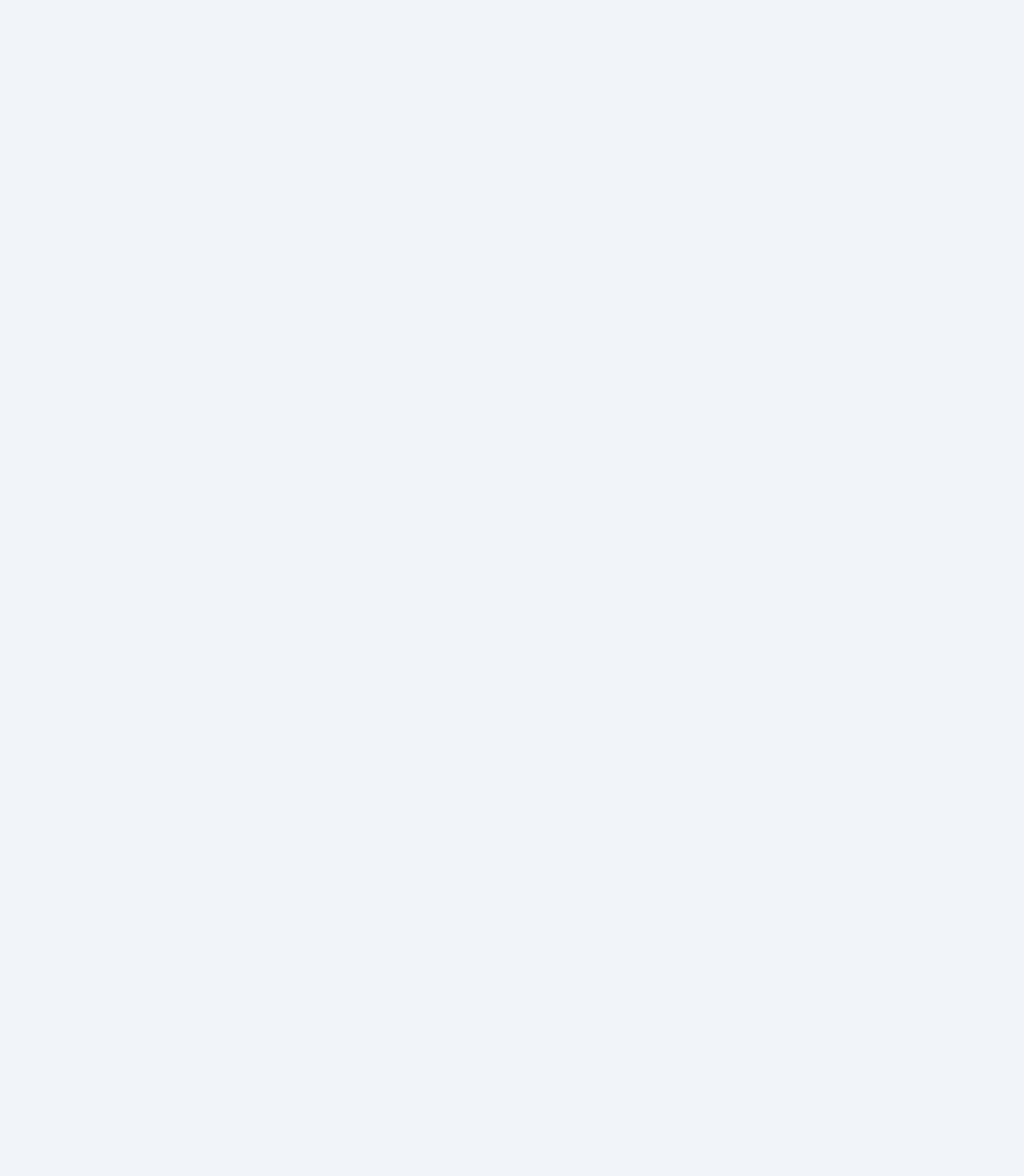
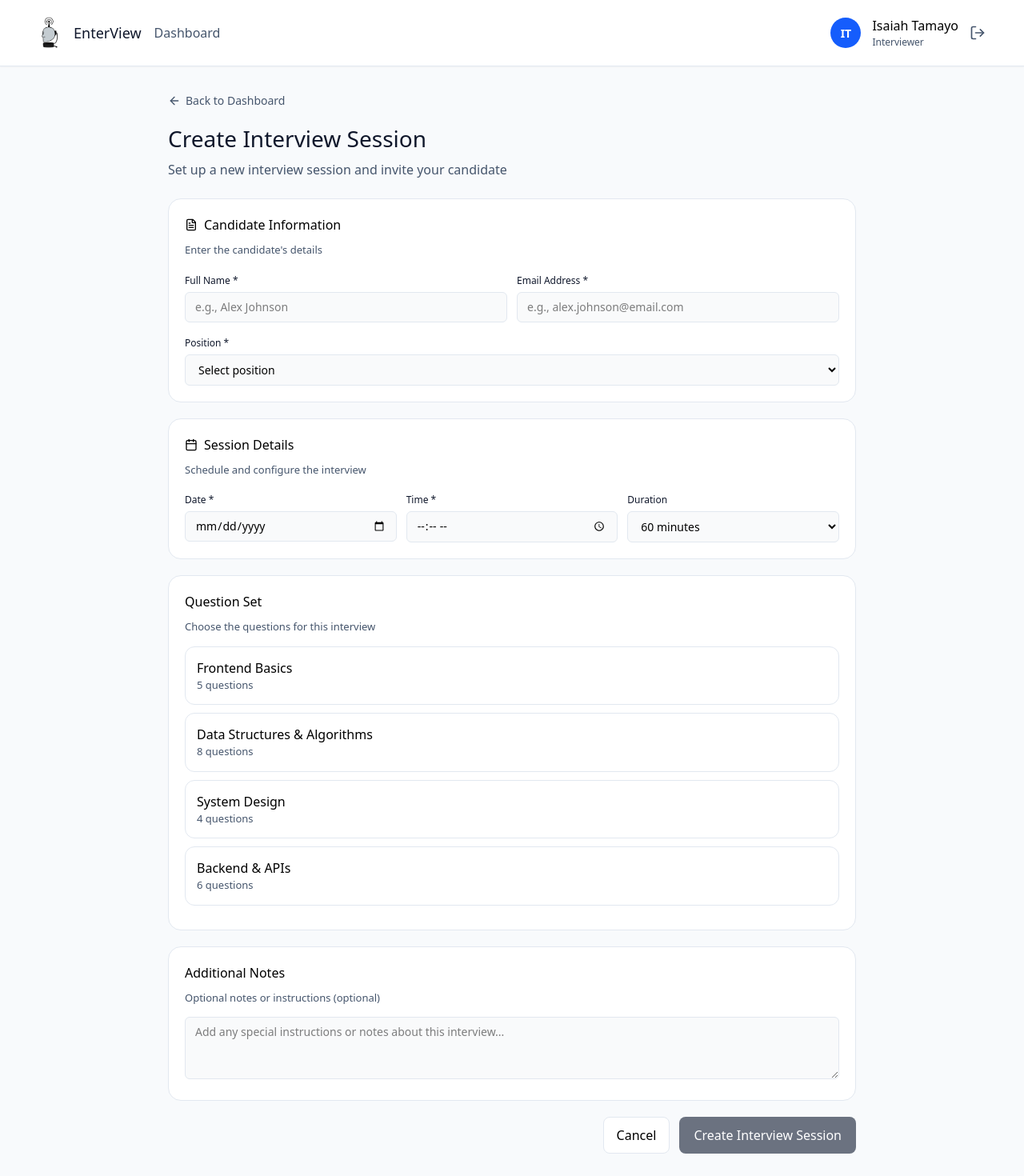
Before and after one commit to igrimzyi/Interviewer, a React (Vite) app in the folder apps/web/: page /session/create in a window 1280 px wide. Before the commit this address had no page. Shown: the top 1470 px of the page at 80% size. Before the commit the page ends 800 px from the top, so only its background shows below. Built offline with nearby package versions, Linux system fonts and the light colour scheme; sample sign-in values are in the browser's storage.

Commit message:
Implemented session creation page UI with form structure and navigation

```diff
--- a/apps/web/src/App.tsx
+++ b/apps/web/src/App.tsx
@@ -1,10 +1,13 @@
 import { Routes, Route } from "react-router-dom";
-import Navbar from './components/Navbar.tsx'
-import './index.css'
-import LandingPage from './pages/LandingPage.tsx'
+import Navbar from "./components/Navbar.tsx";
+import "./index.css";
+import LandingPage from "./pages/LandingPage.tsx";
 import Register from "./pages/Register";
 import Dashboard from "./pages/Dashboard";
 import LoginPage from "./pages/LoginPage.tsx";
+import Session from "./pages/Session";
+
+// ✅ FROM TEAM (KEEP)
 import { AuthProvider } from "./context/AuthContext";
 import ProtectedRoute from "./components/ProtectedRoute";
 
@@ -13,14 +16,26 @@ function App() {
     <AuthProvider>
       <div className="min-h-screen w-full">
         <Routes>
-          <Route path="/" element={<><Navbar/> <LandingPage /></>} />
+          <Route path="/" element={<><Navbar /> <LandingPage /></>} />
           <Route path="/register" element={<Register />} />
           <Route path="/login" element={<LoginPage />} />
+
+          {/* ✅ PROTECTED DASHBOARD */}
           <Route
             path="/dashboard"
             element={
               <ProtectedRoute>
                 <Dashboard />
+              </ProtectedRoute>
+            }
+          />
+
+          {/* ✅ YOUR NEW ROUTE (also protected) */}
+          <Route
+            path="/session/create"
+            element={
+              <ProtectedRoute>
+                <Session />
               </ProtectedRoute>
             }
           />
--- a/apps/web/src/pages/Dashboard.tsx
+++ b/apps/web/src/pages/Dashboard.tsx
@@ -1,4 +1,5 @@
 import React, { useState, useEffect } from "react";
+import { useNavigate } from "react-router-dom";
 import LoggedInNavbar from "../components/LoggedInNavbar";
 import {
   Plus,
@@ -93,6 +94,7 @@ const mockActivities: Activity[] = [
 ];
 
 const Dashboard: React.FC = () => {
+  const navigate = useNavigate();
   const [interviews, setInterviews] = useState<Interview[]>([]);
   const [activities, setActivities] = useState<Activity[]>([]);
   const [loading, setLoading] = useState<boolean>(true);
@@ -153,13 +155,16 @@ const Dashboard: React.FC = () => {
               }}
             >
               {[
-                { title: "New Interview", subtitle: "Schedule session", icon: <Plus size={20} />, color: "#2563EB" },
+                { title: "New Interview", subtitle: "Schedule session", icon: <Plus size={20} />, color: "#2563EB", route: "/session/create" },
                 { title: "Invite Team", subtitle: "Add interviewers", icon: <Users size={20} />, color: "#7C3AED" },
                 { title: "Question Bank", subtitle: "Browse questions", icon: <FileCode size={20} />, color: "#16A34A" },
                 { title: "Calendar", subtitle: "View schedule", icon: <Calendar size={20} />, color: "#EA580C" },
               ].map((card, i) => (
                 <div
                   key={i}
+                  onClick={() => {
+                    if (card.route) navigate(card.route);
+                  }}
                   style={{
                     background: "white",
                     padding: 20,
@@ -169,6 +174,7 @@ const Dashboard: React.FC = () => {
                     alignItems: "center",
                     gap: 16,
                     boxShadow: "0 2px 6px rgba(15,23,43,0.04)",
+                    cursor: card.route ? "pointer" : "default",
                   }}
                 >
                   <div
--- /dev/null
+++ b/apps/web/src/pages/Session.tsx
@@ -0,0 +1,244 @@
+import LoggedInNavbar from "../components/LoggedInNavbar";
+import { ArrowLeft, Calendar, FileText } from "lucide-react";
+import { useNavigate } from "react-router-dom";
+
+const colors = {
+  black: "#0F172B",
+  charcoal: "#45556C",
+  lightGray: "#E2E8F0",
+};
+
+const labelClass = "text-xs font-medium text-[#0F172B]";
+const inputClass =
+  "mt-1 w-full rounded-md border border-[#E2E8F0] bg-gray-50 px-3 py-2 text-sm outline-none focus:bg-white focus:ring-2 focus:ring-[#155DFC]/30";
+
+export default function Session() {
+  const navigate = useNavigate();
+
+  return (
+    <div style={{ minHeight: "100vh", background: "#F8FAFC" }}>
+      <LoggedInNavbar />
+
+      <div style={{ maxWidth: 900, margin: "0 auto", padding: "32px 20px" }}>
+
+        {/* BACK */}
+        <div
+          onClick={() => navigate("/dashboard")}
+          style={{
+            display: "flex",
+            alignItems: "center",
+            gap: 6,
+            cursor: "pointer",
+            marginBottom: 16,
+            color: colors.charcoal,
+            fontSize: 14,
+          }}
+        >
+          <ArrowLeft size={16} />
+          Back to Dashboard
+        </div>
+
+        {/* HEADER */}
+        <h1 style={{ fontSize: 28, fontWeight: 500, color: colors.black }}>
+          Create Interview Session
+        </h1>
+
+        <p style={{ color: colors.charcoal, marginTop: 6, marginBottom: 24 }}>
+          Set up a new interview session and invite your candidate
+        </p>
+
+        {/* =========================
+            Candidate Information
+        ========================= */}
+        <div
+          style={{
+            background: "white",
+            border: `1px solid ${colors.lightGray}`,
+            borderRadius: 16,
+            padding: 20,
+            marginBottom: 20,
+          }}
+        >
+          <div style={{ display: "flex", alignItems: "center", gap: 8, marginBottom: 10 }}>
+            <FileText size={16} />
+            <span style={{ fontWeight: 500 }}>Candidate Information</span>
+          </div>
+
+          <p style={{ fontSize: 13, color: colors.charcoal, marginBottom: 14 }}>
+            Enter the candidate's details
+          </p>
+
+          <div style={{ display: "grid", gridTemplateColumns: "1fr 1fr", gap: 12 }}>
+            <div>
+              <label className={labelClass}>Full Name *</label>
+              <input className={inputClass} placeholder="e.g., Alex Johnson" />
+            </div>
+
+            <div>
+              <label className={labelClass}>Email Address *</label>
+              <input className={inputClass} placeholder="e.g., alex.johnson@email.com" />
+            </div>
+          </div>
+
+          <div style={{ marginTop: 12 }}>
+            <label className={labelClass}>Position *</label>
+            <select className={inputClass}>
+              <option value="">Select position</option>
+              <option value="Technical Lead">Technical Lead</option>
+              <option value="Project Manager">Project Manager</option>
+              <option value="Senior Frontend Engineer">Senior Frontend Engineer</option>
+              <option value="Senior Backend Engineer">Senior Backend Engineer</option>
+              <option value="Junior Fullstack Engineer">Junior Fullstack Engineer</option>
+              <option value="UI/UX Designer">UI/UX Designer</option>
+              <option value="DevOps Engineer">DevOps Engineer</option>
+              <option value="QA Engineer">QA Engineer</option>
+            </select>
+          </div>
+        </div>
+
+        {/* =========================
+            Session Details
+        ========================= */}
+        <div
+          style={{
+            background: "white",
+            border: `1px solid ${colors.lightGray}`,
+            borderRadius: 16,
+            padding: 20,
+            marginBottom: 20,
+          }}
+        >
+          <div style={{ display: "flex", alignItems: "center", gap: 8, marginBottom: 10 }}>
+            <Calendar size={16} />
+            <span style={{ fontWeight: 500 }}>Session Details</span>
+          </div>
+
+          <p style={{ fontSize: 13, color: colors.charcoal, marginBottom: 14 }}>
+            Schedule and configure the interview
+          </p>
+
+          <div style={{ display: "grid", gridTemplateColumns: "1fr 1fr 1fr", gap: 12 }}>
+            <div>
+              <label className={labelClass}>Date *</label>
+              <input type="date" className={inputClass} />
+            </div>
+
+            <div>
+              <label className={labelClass}>Time *</label>
+              <input type="time" className={inputClass} />
+            </div>
+
+            <div>
+              <label className={labelClass}>Duration</label>
+              <select className={inputClass}>
+                <option>60 minutes</option>
+              </select>
+            </div>
+          </div>
+        </div>
+
+        {/* =========================
+            Question Set
+        ========================= */}
+        <div
+          style={{
+            background: "white",
+            border: `1px solid ${colors.lightGray}`,
+            borderRadius: 16,
+            padding: 20,
+            marginBottom: 20,
+          }}
+        >
+          <div style={{ fontWeight: 500, marginBottom: 10 }}>
+            Question Set
+          </div>
+
+          <p style={{ fontSize: 13, color: colors.charcoal, marginBottom: 14 }}>
+            Choose the questions for this interview
+          </p>
+
+          {[
+            { title: "Frontend Basics", count: "5 questions" },
+            { title: "Data Structures & Algorithms", count: "8 questions" },
+            { title: "System Design", count: "4 questions" },
+            { title: "Backend & APIs", count: "6 questions" },
+          ].map((item, i) => (
+            <div
+              key={i}
+              style={{
+                border: `1px solid ${colors.lightGray}`,
+                borderRadius: 12,
+                padding: 14,
+                marginBottom: 10,
+                cursor: "pointer",
+              }}
+            >
+              <div style={{ fontWeight: 500 }}>{item.title}</div>
+              <div style={{ fontSize: 13, color: colors.charcoal }}>
+                {item.count}
+              </div>
+            </div>
+          ))}
+        </div>
+
+        {/* =========================
+            Notes
+        ========================= */}
+        <div
+          style={{
+            background: "white",
+            border: `1px solid ${colors.lightGray}`,
+            borderRadius: 16,
+            padding: 20,
+            marginBottom: 20,
+          }}
+        >
+          <div style={{ fontWeight: 500, marginBottom: 10 }}>
+            Additional Notes
+          </div>
+
+          <p style={{ fontSize: 13, color: colors.charcoal, marginBottom: 10 }}>
+            Optional notes or instructions (optional)
+          </p>
+
+          <textarea
+            className={inputClass}
+            placeholder="Add any special instructions or notes about this interview..."
+            rows={3}
+          />
+        </div>
+
+        {/* =========================
+            ACTIONS
+        ========================= */}
+        <div style={{ display: "flex", justifyContent: "flex-end", gap: 12 }}>
+          <button
+            onClick={() => navigate("/dashboard")}
+            style={{
+              padding: "10px 16px",
+              borderRadius: 8,
+              border: `1px solid ${colors.lightGray}`,
+              background: "white",
+              cursor: "pointer",
+            }}
+          >
+            Cancel
+          </button>
+
+          <button
+            style={{
+              padding: "10px 18px",
+              borderRadius: 8,
+              background: "#6B7280",
+              color: "white",
+              border: "none",
+              cursor: "pointer",
+            }}
+          >
+            Create Interview Session
+          </button>
+        </div>
+      </div>
+    </div>
+  );
+}
```
